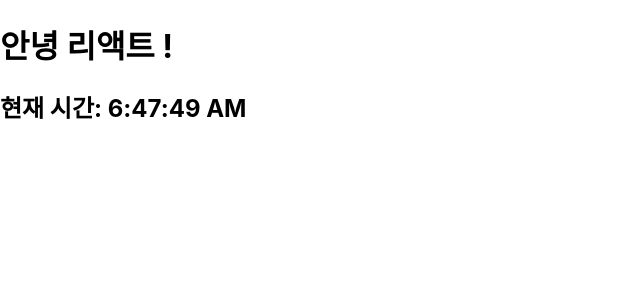
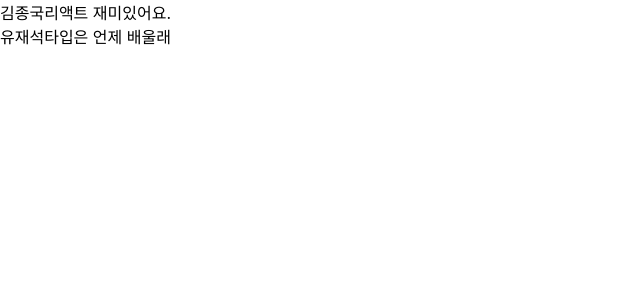
Before and after one commit to seungwontech/react_soaple_study_project, a React (Create React App) app: page / in a window 1280 px wide. Shown: the top 300 px of the page, without its empty margins (0-640 px from the left). Built offline with nearby package versions, Linux system fonts and the light colour scheme.

Commit message:
05강 컴포넌트와 Props

```diff
--- /dev/null
+++ b/src/chapter_05/Comment.jsx
@@ -0,0 +1,12 @@
+import React from "react";
+
+function Comment(props) {
+    return (
+        <div>
+            <span>{props.name}</span>
+            <span>{props.comment}</span>
+        </div>
+    );
+}
+
+export default Comment;
--- /dev/null
+++ b/src/chapter_05/CommentList.jsx
@@ -0,0 +1,22 @@
+import React from "react";
+import Comment from "./Comment";
+
+const comments = [
+    {name: "김종국", comment: "리액트 재미있어요."}
+    , {name: "유재석", comment: "타입은 언제 배울래"}
+];
+
+function CommentList(props) {
+    return (
+        <div>
+            {comments.map((comment) => {
+                return (
+                    <Comment name={comment.name} comment={comment.comment}/>
+                );
+            })}
+            <Comment/>
+        </div>
+    );
+}
+
+export default CommentList;
--- a/src/index.js
+++ b/src/index.js
@@ -5,13 +5,14 @@ import App from './App';
 import reportWebVitals from './reportWebVitals';
 import Library from "./chapter_03/Library";
 import Clock from "./chapter_04/Clock";
+import CommentList from "./chapter_05/CommentList";
 
 const root = ReactDOM.createRoot(document.getElementById('root'));
 
 setInterval(() => {
     root.render(
         <React.StrictMode>
-            <Clock/>
+            <CommentList/>
         </React.StrictMode>,
         document.getElementById('root')
     );
```
